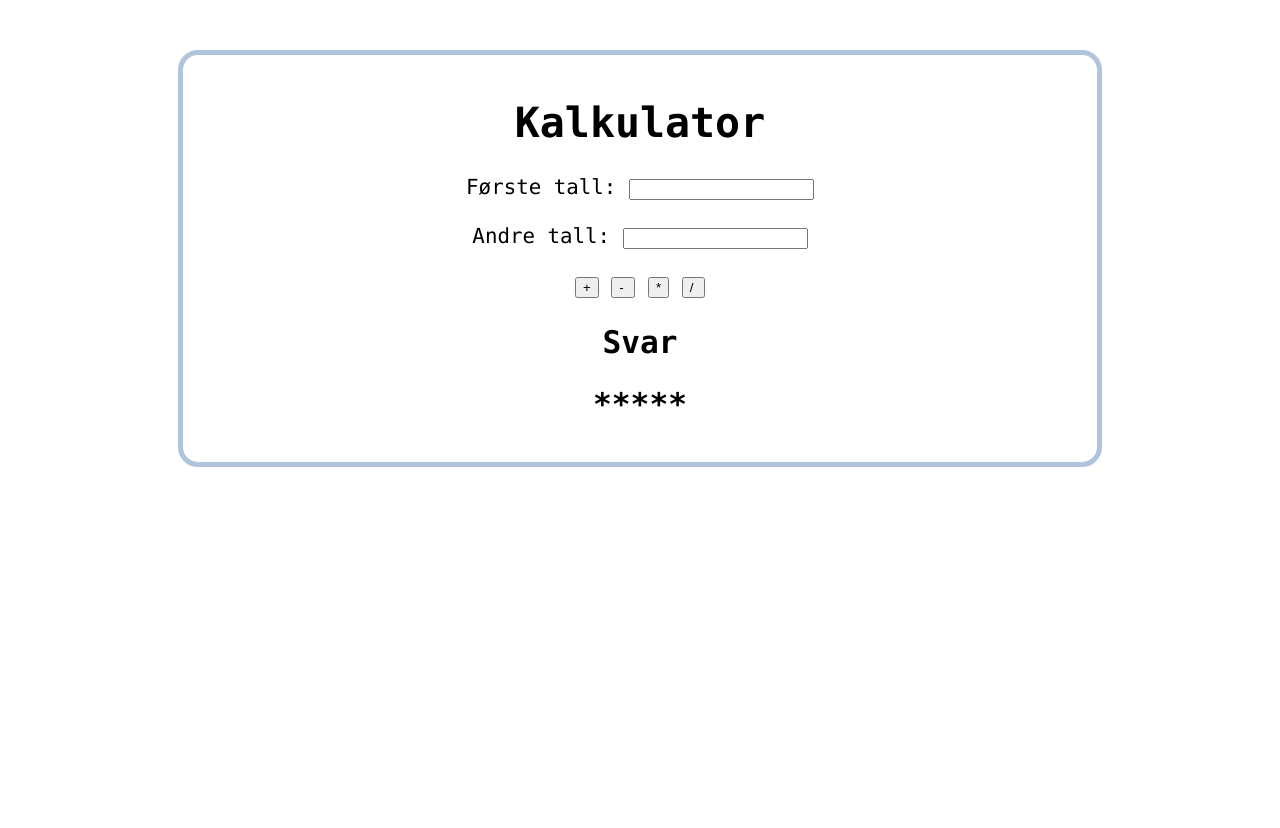
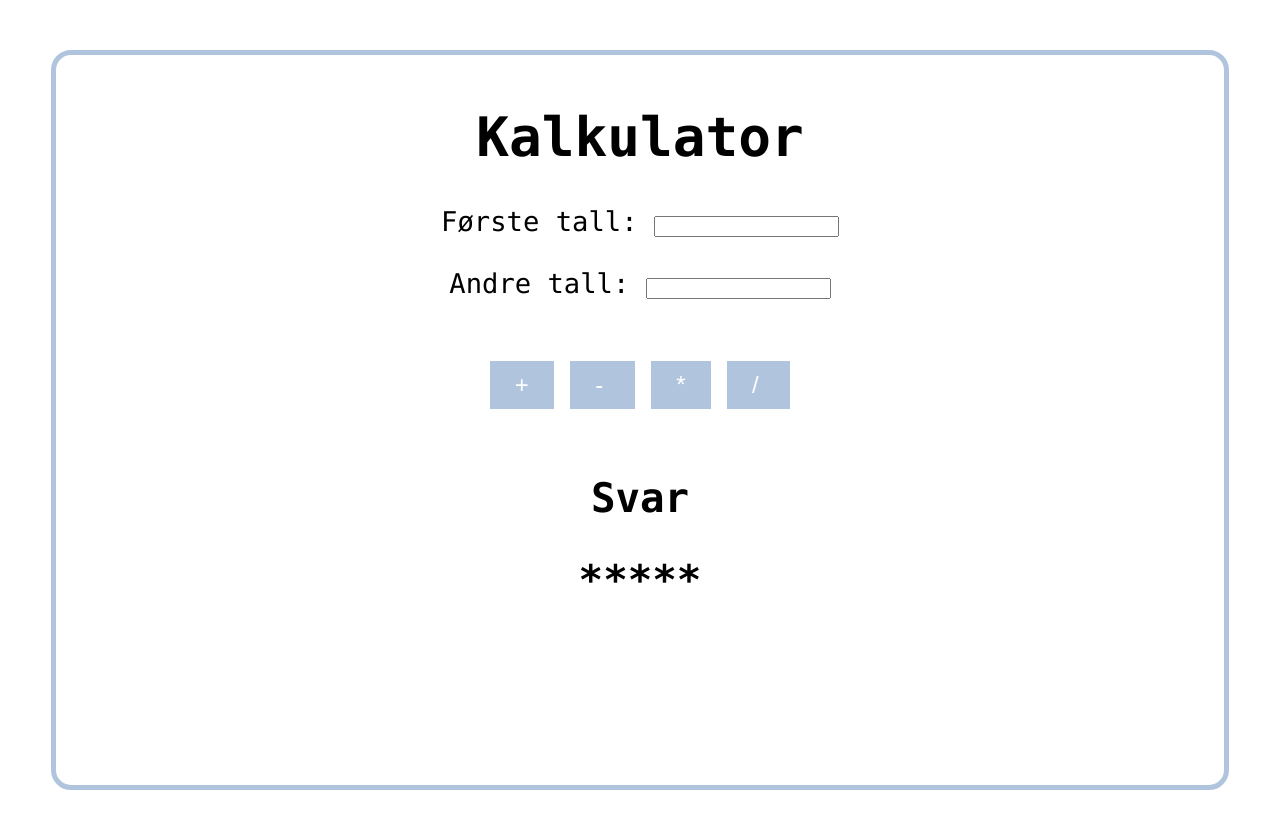
Before and after one commit to myrern/Kalkulator, a plain HTML site: page index.html in a window 1280 px wide. Before the commit the page ends 800 px from the top, so only its background shows below. Drawn offline with Linux system fonts and the light colour scheme.

Commit message:
Update index.html

```diff
--- a/index.html
+++ b/index.html
@@ -6,17 +6,25 @@
 		body {
 			text-align: center;
 			font-family: "Lucida Console", Monaco, monospace;
-			font-size: 1.3rem;
+			font-size: 1.7rem;
 		}
 		form {
 			border: solid;
 			border-width: 5px;
 			border-radius: 20px;
 			border-color: #B0C4DE;
-			width: 70%;
-			height: 70%;
+			width: 90%;
+			height: 700px;
 			margin: 50px auto;
 			padding: 15px 15px;
+		}
+
+		.btn {
+			background-color: #B0C4DE;
+			border: none;
+			padding: 10px 25px;
+			color: white;
+			font-size: 1.5rem;
 		}
 
 		@media (max-width: 641px) {
@@ -34,11 +42,11 @@
 <form>
 	<h1>Kalkulator</h1>
 	Første tall: <input type="number" name="firstNr"> <br><br>
-	Andre tall:  <input type="number" name="secNr"> <br><br>
-	<input type="button" value="+" onclick="pluss()">
-	<input type="button" value="- " onclick="minus()">
-	<input type="button" value="*" onclick="gange()">
-	<input type="button" value="/ " onclick="dele()"> <br>
+	Andre tall: <input type="number" name="secNr"> <br><br><br>
+	<input class="btn" type="button" value="+" onclick="pluss()">
+	<input class="btn" type="button" value="- " onclick="minus()">
+	<input class="btn" type="button" value="*" onclick="gange()">
+	<input class="btn" type="button" value="/ " onclick="dele()"> <br><br>
 	<h2>Svar</h2>
 	<h2 id="svar">*****</h2>
 </form>
```
